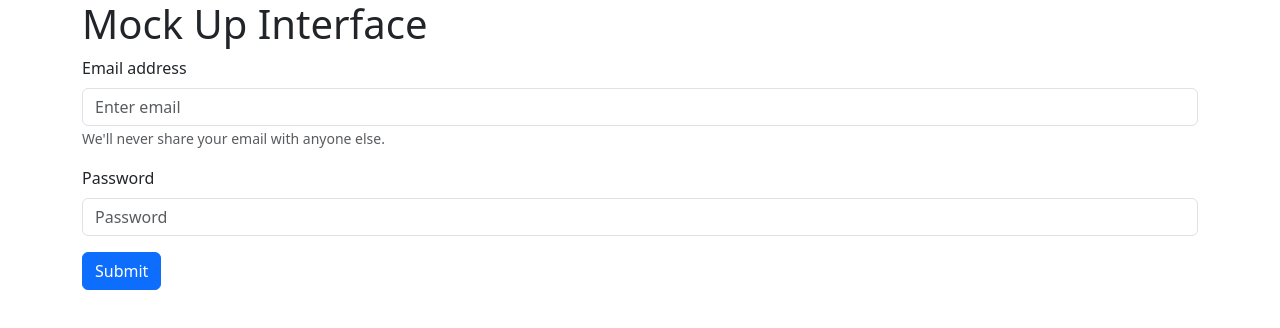
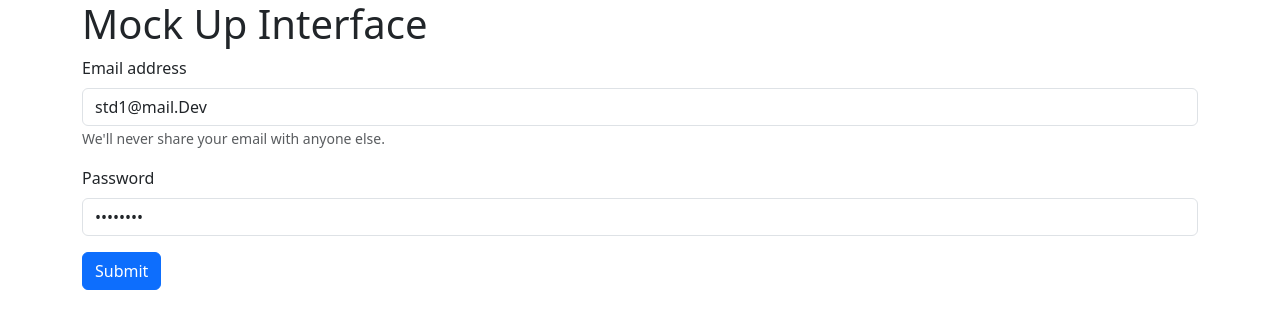
Before and after one commit to JPechberty/saraa-student-app, a React (Vite) app: page / in a window 1280 px wide. Shown: the top 328 px of the page. Built offline with nearby package versions, Linux system fonts and the light colour scheme.

Commit message:
Add to MockInterface Loginfeature and list assignments feature

```diff
--- a/package.json
+++ b/package.json
@@ -12,9 +12,11 @@
   "dependencies": {
     "axios": "^1.6.8",
     "bootstrap": "^5.3.3",
+    "jwt-decode": "^4.0.0",
     "react": "^18.2.0",
     "react-bootstrap": "^2.10.2",
-    "react-dom": "^18.2.0"
+    "react-dom": "^18.2.0",
+    "zustand": "^4.5.2"
   },
   "devDependencies": {
     "@types/react": "^18.2.66",
--- a/src/MockUpInterface.jsx
+++ b/src/MockUpInterface.jsx
@@ -2,19 +2,15 @@ import {Col, Container, Navbar, Row} from "react-bootstrap";
 import Login from "./components/mockup/Login.jsx";
 import 'bootstrap/dist/css/bootstrap.min.css';
 import {AssignmentsList} from "./components/mockup/AssignmentsList.jsx";
-import {useState} from "react";
+import {useEffect, useState} from "react";
 import {LogoutBtn} from "./components/mockup/LogoutBtn.jsx";
+import {useAccountStore} from "./hooks/useAccountStore.js";
 export function MockUpInterface() {
-  const [loggedIn, setLoggedIn] = useState(false);
+  const {loggedIn,email,login,logout,setup} = useAccountStore();
 
-  const login = () => {
-    setLoggedIn(true);
-  }
-
-  const logout = () => {
-    setLoggedIn(false);
-  }
-
+  useEffect(() => {
+    setup();
+  }, []);
 
   return <>
     {loggedIn &&
@@ -24,7 +20,7 @@ export function MockUpInterface() {
             <Navbar.Toggle />
             <Navbar.Collapse className="justify-content-end h-stack gap-2">
               <Navbar.Text>
-                Signed in as: <strong>Mark Otto</strong>
+                Signed in as: <strong>{email}</strong>
               </Navbar.Text>
               <LogoutBtn logout={logout}/>
             </Navbar.Collapse>
--- a/src/components/mockup/AssignmentsList.jsx
+++ b/src/components/mockup/AssignmentsList.jsx
@@ -1,18 +1,34 @@
 import {Card, Col, Row, Table} from "react-bootstrap";
 import Button from "react-bootstrap/Button";
 import {AssignmentDetail} from "./AssignmentDetail.jsx";
+import {useEffect, useState} from "react";
+import AssignmentService from "../../services/assignmentService.js";
 
 export function AssignmentsList(){
+
+    const [assignments, setAssignments] = useState([]);
+
+    const fetchAssignments = async () => {
+        console.log("render")
+        const data = await AssignmentService.findAll();
+        setAssignments(data);
+    }
+
+    //fetchAssignments();
+
+    useEffect(() => {
+        fetchAssignments();
+    },[])
+
+
     return <Row xs={1} md={2} className="g-4">
-        {Array.from({ length: 4 }).map((_, idx) => (
-            <Col key={idx}>
+        {assignments.map(assignment => (
+            <Col key={assignment.Slug}>
                 <Card>
                     <Card.Body>
-                        <Card.Title>Card title</Card.Title>
+                        <Card.Title>{assignment.Title}</Card.Title>
                         <Card.Text>
-                            This is a longer card with supporting text below as a natural
-                            lead-in to additional content. This content is a little bit
-                            longer.
+                            {assignment.Teacher} - {assignment.DueAt} - {assignment.ProjectType}
                         </Card.Text>
                         {/*<Button variant="primary">Details</Button>*/}
                         <AssignmentDetail/>
--- a/src/components/mockup/Login.jsx
+++ b/src/components/mockup/Login.jsx
@@ -1,12 +1,55 @@
 import Button from 'react-bootstrap/Button';
 import Form from 'react-bootstrap/Form';
+import {useState} from "react";
 
 function Login({login}) {
+
+    const [email, setEmail] = useState('std1@mail.Dev');
+    const [password, setPassword] = useState('password');
+    const [errMsg, setErrMsg] = useState({email:"", password:"",credentials:""});
+
+    const formatViolations = (err) => {
+
+
+        if (err) {
+            const apiErrors = {};
+            err.map(({field, message}) => {
+                apiErrors[field.toLowerCase()] = message;
+            });
+
+            console.log(apiErrors)
+            return apiErrors;
+        }
+    };
+
+    const handleSubmit = async (e) => {
+        e.preventDefault();
+        try {
+            await login({email, password});
+        } catch (err) {
+            if(err.response.status === 401) {
+                setErrMsg({...errMsg,credentials: "Invalid credentials"});
+                return;
+            }
+
+            setErrMsg(formatViolations(err.response.data.error));
+        }
+
+    }
+
     return (
+        <div>
             <Form>
                 <Form.Group className="mb-3" controlId="formBasicEmail">
                     <Form.Label>Email address</Form.Label>
-                <Form.Control type="email" placeholder="Enter email" />
+                    <Form.Control
+                        type="email"
+                        placeholder="Enter email"
+                        value={email}
+                        onChange={e=>setEmail(e.target.value)}
+                        isInvalid={!!errMsg.email}
+                    />
+                    <Form.Control.Feedback as="div" type="invalid">{errMsg.email}</Form.Control.Feedback>
                     <Form.Text className="text-muted">
                         We'll never share your email with anyone else.
                     </Form.Text>
@@ -14,12 +57,22 @@ function Login({login}) {
 
                 <Form.Group className="mb-3" controlId="formBasicPassword">
                     <Form.Label>Password</Form.Label>
-                <Form.Control type="password" placeholder="Password" />
+                    <Form.Control
+                        type="password"
+                        placeholder="Password"
+                        value={password}
+                        onChange={e=>setPassword(e.target.value)}
+                        isInvalid={!!errMsg.password}
+                    />
+                    <Form.Control.Feedback as="div" type="invalid">{errMsg.password}</Form.Control.Feedback>
                 </Form.Group>
-            <Button variant="primary" type="button" onClick={login}>
+                <Button variant="primary" type="button" onClick={handleSubmit}>
                     Submit
                 </Button>
             </Form>
+            {errMsg.credentials && <div className="alert alert-danger" role="alert">{errMsg.credentials}</div>}
+        </div>
+
     );
 }
 
--- /dev/null
+++ b/src/hooks/useAccountStore.js
@@ -0,0 +1,49 @@
+import {create} from "zustand";
+import axios from "axios";
+import {jwtDecode} from "jwt-decode";
+
+export const useAccountStore = create(
+    (set) => ({
+        loggedIn: false,
+        email: '',
+        login: (credentials) => {
+            return axios
+                .post(
+                    "http://localhost:8080/api/v1/authenticate",
+                    {...credentials,type:"student"},
+                    {
+                        headers: {
+                            "Content-Type": "application/json",
+                        },
+                    }
+                )
+                .then(response => response.data.token)
+                .then(token => {
+                    //Stockage du token dsans le localStorage
+                    window.localStorage.setItem("authToken", token);
+                    //Set du header du token, On prenvient axios qu'on a un header dans toutes nos futures requètes HTTP
+                    //setAxiosToken(token);
+                    set({loggedIn: true,email:credentials.email})
+                });
+        },
+        logout: () => {
+            //On supprime le token du localStorage
+            window.localStorage.removeItem("authToken");
+            //On supprime le header Authorization de la config par defautkl de axios
+            delete axios.defaults.headers["Authorization"];
+            //console.log("Déconnecté");
+            set({loggedIn: false,email:''})
+        },
+        setup: () => {
+            const token = window.localStorage.getItem("authToken");
+            if (token) {
+                const {email,exp} = jwtDecode(token);
+                if(exp * 1000 > new Date().getTime()) {
+                    set({loggedIn: true, email: email})
+                } else {
+                    set({loggedIn: false, email: ''})
+                }
+            }
+        }
+    })
+)
--- /dev/null
+++ b/src/services/assignmentService.js
@@ -0,0 +1,19 @@
+import axios from "axios";
+
+async function findAll() {
+    return axios.get(
+        "http://localhost:8080/api/v1/student/assignments",
+        {
+                headers: {
+                    "Content-Type": "application/json",
+                    "Authorization": localStorage.getItem("authToken")
+                },
+            }
+    ).then(response => {
+        return response.data;
+    });
+}
+
+export default {
+    findAll
+}
```
Also changed, not shown: 1 other file (tests, documents, lock files or other folders). Lines whose indentation alone changed are shown as unchanged.
